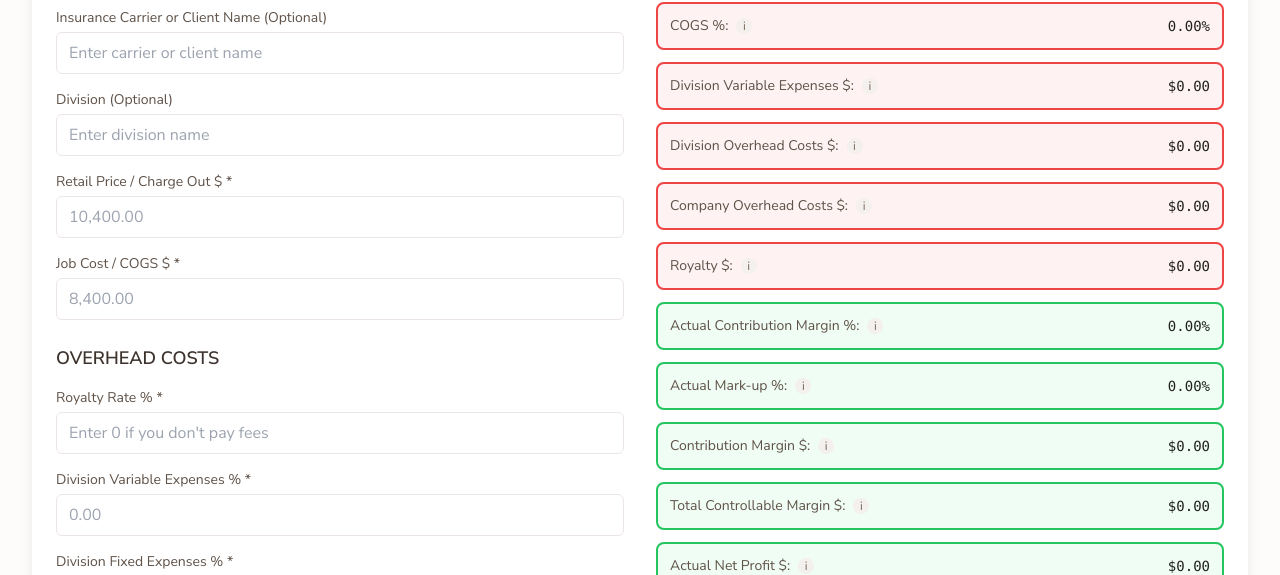
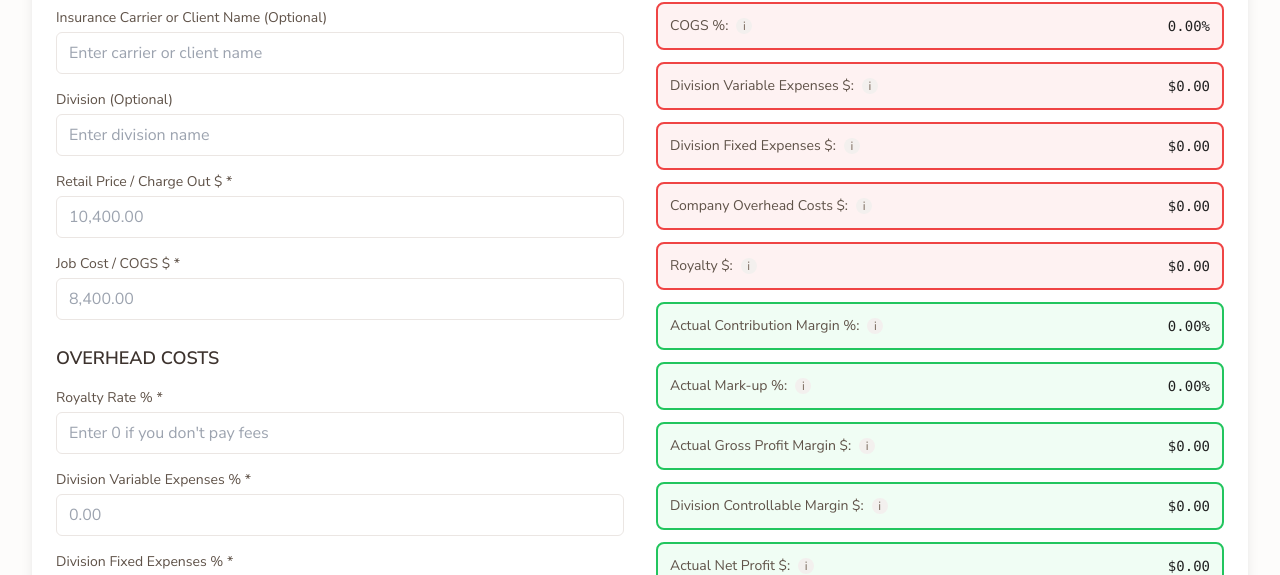
Before and after one commit to KayFernPR/Division-Calculator, a React (Vite) app: page / in a window 1280 px wide. Shown: the part 1126-1701 px from the top of the page. Built offline with nearby package versions, Linux system fonts and the light colour scheme.

Commit message:
Update results section labels: Division Overhead Costs to Division Fixed Expenses, Contribution Margin to Actual Gross Profit Margin, Total Controllable Margin to Division Controllable Margin

```diff
--- a/src/components/Calculator.jsx
+++ b/src/components/Calculator.jsx
@@ -653,10 +653,10 @@ const Calculator = () => {
                   <span className="font-mono text-sm">{formatCurrency(results.divisionVariableExpensesDollars)}</span>
                 </div>
 
-                {/* Division Overhead Costs $ */}
+                {/* Division Fixed Expenses $ */}
                 <div className="flex justify-between items-center p-3 border-2 border-red-500 bg-red-50 dark:bg-red-900/20 rounded-lg">
                   <div className="flex items-center gap-2">
-                    <span className="text-sm font-medium text-neutral-700 dark:text-neutral-300">Division Overhead Costs $:</span>
+                    <span className="text-sm font-medium text-neutral-700 dark:text-neutral-300">Division Fixed Expenses $:</span>
                     <span className="inline-flex items-center justify-center w-4 h-4 rounded-full bg-neutral-200 text-neutral-600 dark:bg-neutral-700 dark:text-neutral-300 text-xs cursor-help">i</span>
                   </div>
                   <span className="font-mono text-sm">{formatCurrency(results.divisionOverheadsDollars)}</span>
@@ -698,19 +698,19 @@ const Calculator = () => {
                   <span className="font-mono text-sm">{formatPercentage(results.actualMarkup)}</span>
             </div>
 
-                {/* Contribution Margin $ */}
+                {/* Actual Gross Profit Margin $ */}
                 <div className="flex justify-between items-center p-3 border-2 border-green-500 bg-green-50 dark:bg-green-900/20 rounded-lg">
                   <div className="flex items-center gap-2">
-                    <span className="text-sm font-medium text-neutral-700 dark:text-neutral-300">Contribution Margin $:</span>
+                    <span className="text-sm font-medium text-neutral-700 dark:text-neutral-300">Actual Gross Profit Margin $:</span>
                     <span className="inline-flex items-center justify-center w-4 h-4 rounded-full bg-neutral-200 text-neutral-600 dark:bg-neutral-700 dark:text-neutral-300 text-xs cursor-help">i</span>
                   </div>
                   <span className="font-mono text-sm">{formatCurrency(results.contributionMargin)}</span>
             </div>
 
-                {/* Total Controllable Margin $ */}
+                {/* Division Controllable Margin $ */}
                 <div className="flex justify-between items-center p-3 border-2 border-green-500 bg-green-50 dark:bg-green-900/20 rounded-lg">
                   <div className="flex items-center gap-2">
-                    <span className="text-sm font-medium text-neutral-700 dark:text-neutral-300">Total Controllable Margin $:</span>
+                    <span className="text-sm font-medium text-neutral-700 dark:text-neutral-300">Division Controllable Margin $:</span>
                     <span className="inline-flex items-center justify-center w-4 h-4 rounded-full bg-neutral-200 text-neutral-600 dark:bg-neutral-700 dark:text-neutral-300 text-xs cursor-help">i</span>
                   </div>
                   <span className="font-mono text-sm">{formatCurrency(results.controllableMargin)}</span>
```
